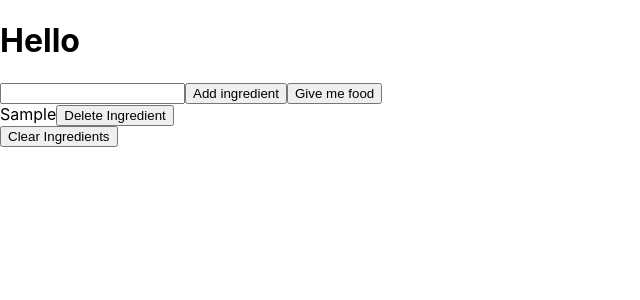
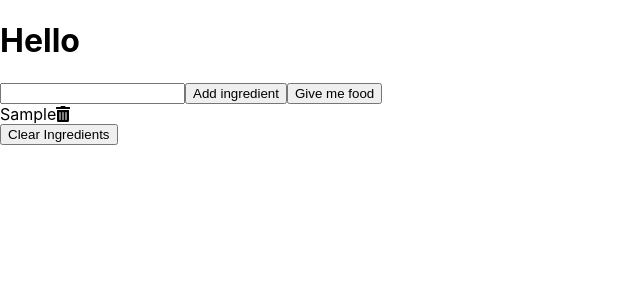
Before and after one commit to fwill22/fridge-savant-client, a React (Create React App) app: page / in a window 1280 px wide. Both pictures are taken after typing "Sample" into the empty fields and a click on the button "Add ingredient". Shown: the top 300 px of the page, without its empty margins (0-640 px from the left). Built offline with nearby package versions, Linux system fonts and the light colour scheme.

Commit message:
added bin to delete ingredient

```diff
--- a/package.json
+++ b/package.json
@@ -3,6 +3,9 @@
   "version": "0.1.0",
   "private": true,
   "dependencies": {
+    "@fortawesome/fontawesome-svg-core": "^1.2.35",
+    "@fortawesome/free-solid-svg-icons": "^5.15.3",
+    "@fortawesome/react-fontawesome": "^0.1.14",
     "@testing-library/jest-dom": "^5.11.4",
     "@testing-library/react": "^11.1.0",
     "@testing-library/user-event": "^12.1.10",
--- a/src/components/ingredient/index.js
+++ b/src/components/ingredient/index.js
@@ -1,11 +1,13 @@
 import React from 'react';
 import './index.css';
+import { FontAwesomeIcon } from '@fortawesome/react-fontawesome'
+import { faTrashAlt } from '@fortawesome/free-solid-svg-icons'
 
 const Ingredient = ({ name, deleteIngredient }) => {
   return (
     <div className="ingredient">
       <span className="ingredient-name">{name.charAt(0).toUpperCase() + name.slice(1)}</span>
-      <button onClick={() => deleteIngredient(name)}>Delete Ingredient</button>
+      <FontAwesomeIcon icon={faTrashAlt} onClick={() => deleteIngredient(name)} swapOpacity/>
     </div>
   );
 };
```
Also changed, not shown: 2 other files (tests, documents, lock files or other folders).
